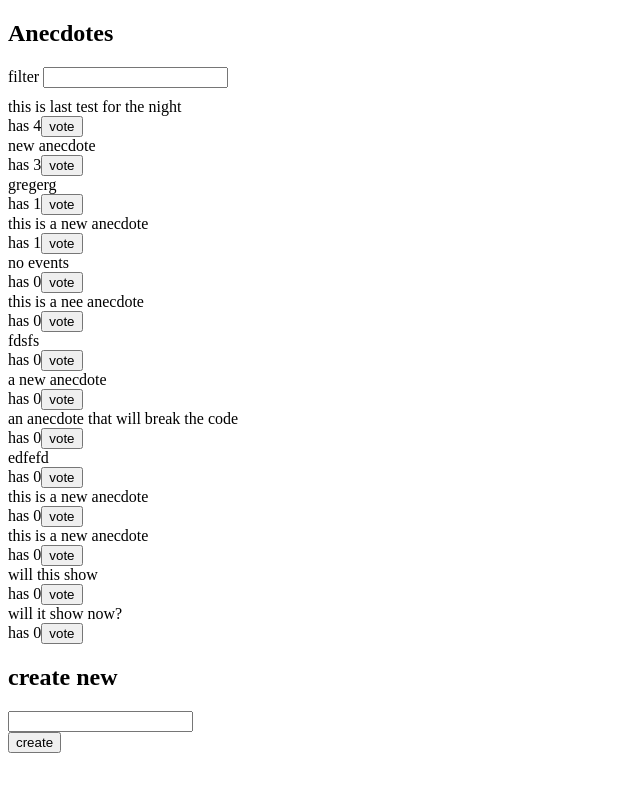
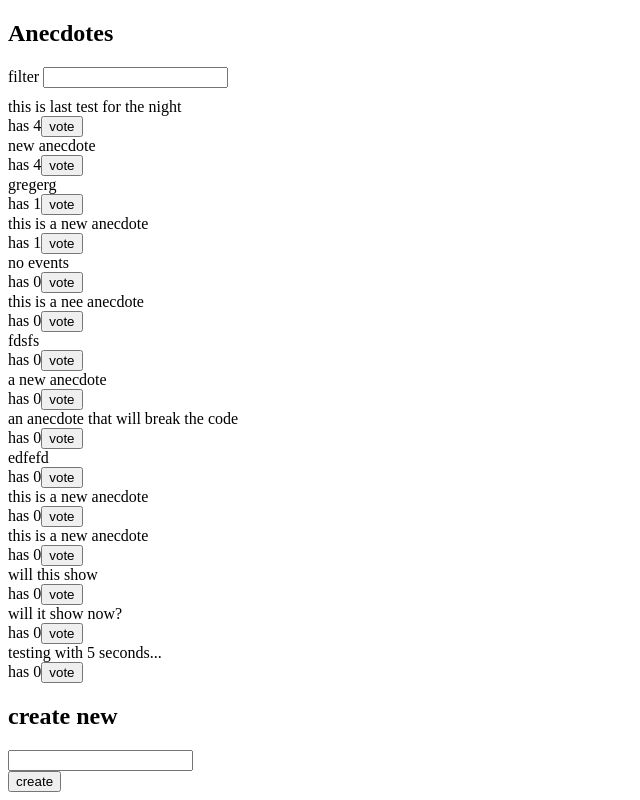
Before and after one commit to markusbjorklund/fullstack, a React (Create React App) app in the folder part6/redux-anecdotes/: page / in a window 1280 px wide. Shown: the whole page, without its empty margins (0-640 px from the left). Built offline with nearby package versions, Linux system fonts and the light colour scheme; data requests are answered from the project's data file.

Commit message:
6.18 done

```diff
--- a/part6/redux-anecdotes/db.json
+++ b/part6/redux-anecdotes/db.json
@@ -7,7 +7,7 @@
     },
     {
       "content": "new anecdote",
-      "votes": 3,
+      "votes": 4,
       "id": 6
     },
     {
@@ -69,6 +69,11 @@
       "content": "will it show now?",
       "votes": 0,
       "id": 18
+    },
+    {
+      "content": "testing with 5 seconds...",
+      "votes": 0,
+      "id": 19
     }
   ]
 }
--- a/part6/redux-anecdotes/src/components/AnecdoteForm.js
+++ b/part6/redux-anecdotes/src/components/AnecdoteForm.js
@@ -11,7 +11,7 @@ const AnecdoteForm = () => {
     const content = event.target.anecdote.value
     event.target.anecdote.value = ''
     dispatch(createAnecdote(content))
-    dispatch(createNotification(`you created ${content}`, 10))
+    dispatch(createNotification(`you created ${content}`, 5))
   }
 
   return (
--- a/part6/redux-anecdotes/src/components/AnecdoteList.js
+++ b/part6/redux-anecdotes/src/components/AnecdoteList.js
@@ -10,7 +10,7 @@ const Anecdotes = () => {
 
   const vote = (id, anecdote) => {
     dispatch(voteAnecdote(id, anecdote))
-    dispatch(createNotification(`you voted on ${anecdote.content}`, 10))
+    dispatch(createNotification(`you voted on ${anecdote.content}`, 5))
   }
 
   const sortedAnecdotes = (anecdotes) => {
```
